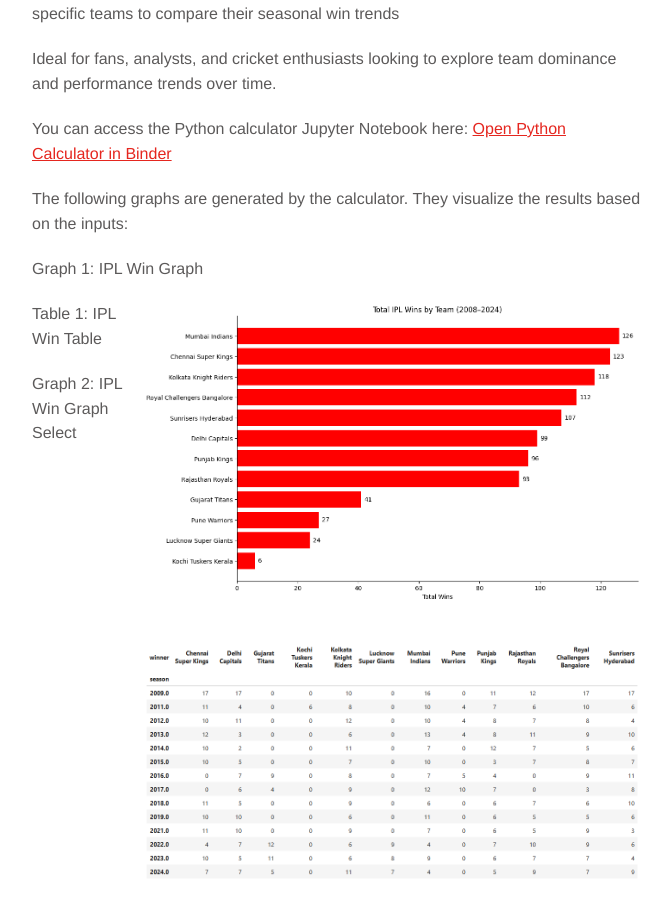
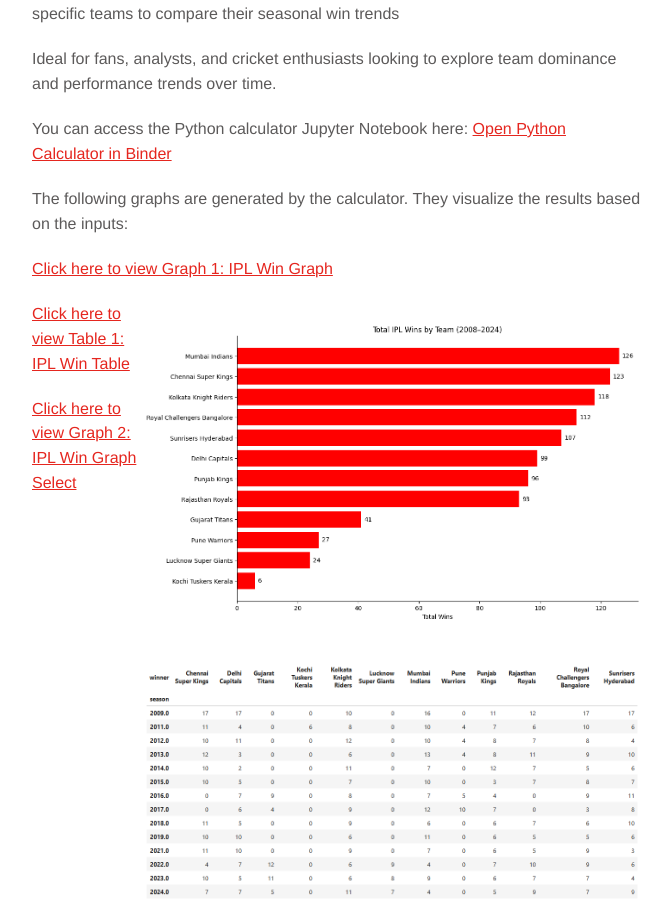
Before and after one commit to ArshnoorSinghThind/knes381Final, a Jekyll site: the page built from pages/tools.md, in a window 1280 px wide and 900 px high, scrolled down 543 px. Shown: the whole window, without its empty margins (143-814 px from the left). Built offline with Jekyll 4.4.1, drawn with Linux system fonts in a browser that asks for light colours.

Commit message:
Imbedded links to pictures tools.md

```diff
--- a/pages/tools.md
+++ b/pages/tools.md
@@ -19,11 +19,14 @@
 
 The following graphs are generated by the calculator. They visualize the results based on the inputs:
 
-Graph 1: IPL Win Graph
+<a href="https://raw.githubusercontent.com/ArshnoorSinghThind/knes381Final/refs/heads/main/images/illustrations/IPL_Win_Graph.png.png">Click here to view Graph 1: IPL Win Graph</a>
+
 <img src="https://raw.githubusercontent.com/ArshnoorSinghThind/knes381Final/refs/heads/main/images/illustrations/IPL_Win_Graph.png.png" class="img-fluid" width="500" height="350" align="right">
 
-Table 1: IPL Win Table
+<a href="https://raw.githubusercontent.com/ArshnoorSinghThind/knes381Final/refs/heads/main/images/illustrations/IPL_Win_Table.png.png">Click here to view Table 1: IPL Win Table</a>
+
 <img src="https://raw.githubusercontent.com/ArshnoorSinghThind/knes381Final/refs/heads/main/images/illustrations/IPL_Win_Table.png.png" class="img-fluid" width="500" height="350" align="right">
 
-Graph 2: IPL Win Graph Select
+<a href="https://raw.githubusercontent.com/ArshnoorSinghThind/knes381Final/refs/heads/main/images/illustrations/IPL_Win_Graph_Select.png.png">Click here to view Graph 2: IPL Win Graph Select</a>
+
 <img src="https://raw.githubusercontent.com/ArshnoorSinghThind/knes381Final/refs/heads/main/images/illustrations/IPL_Win_Graph_Select.png.png" class="img-fluid" width="500" height="350" align="right">
```
